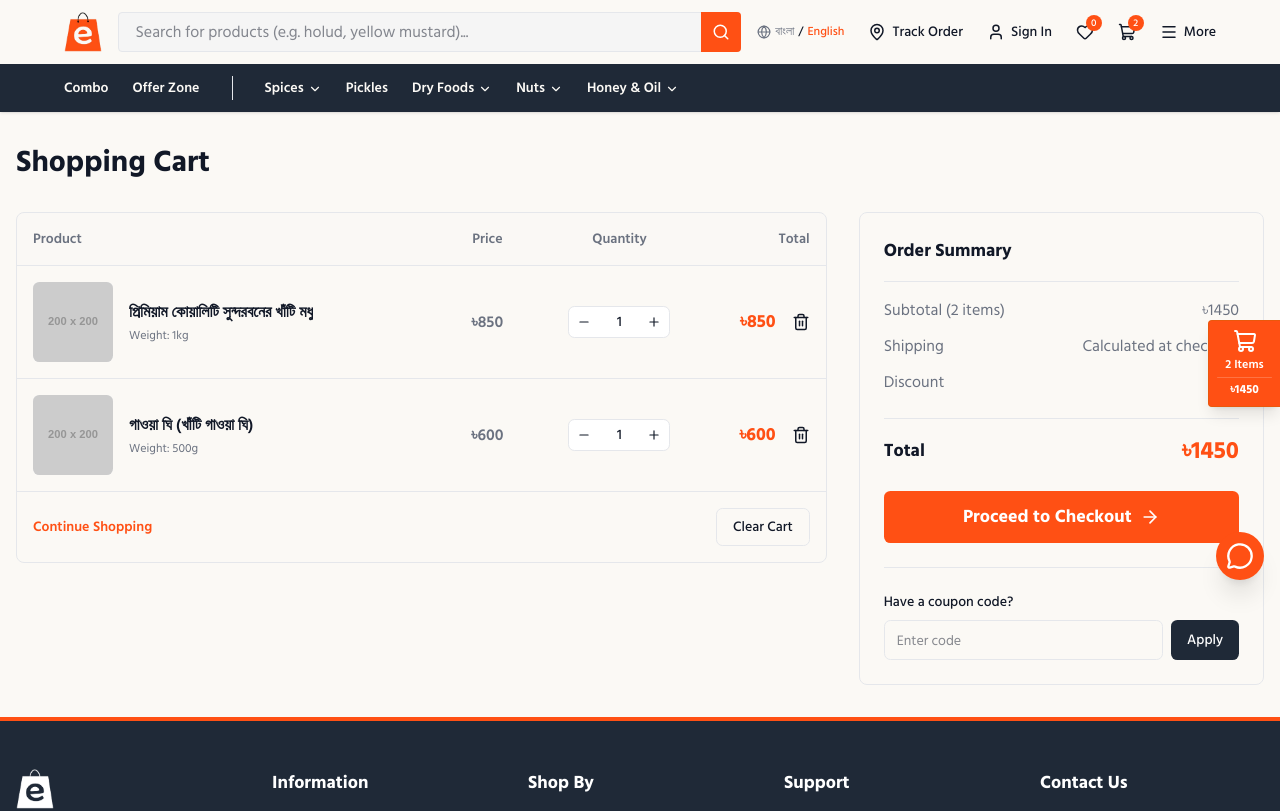
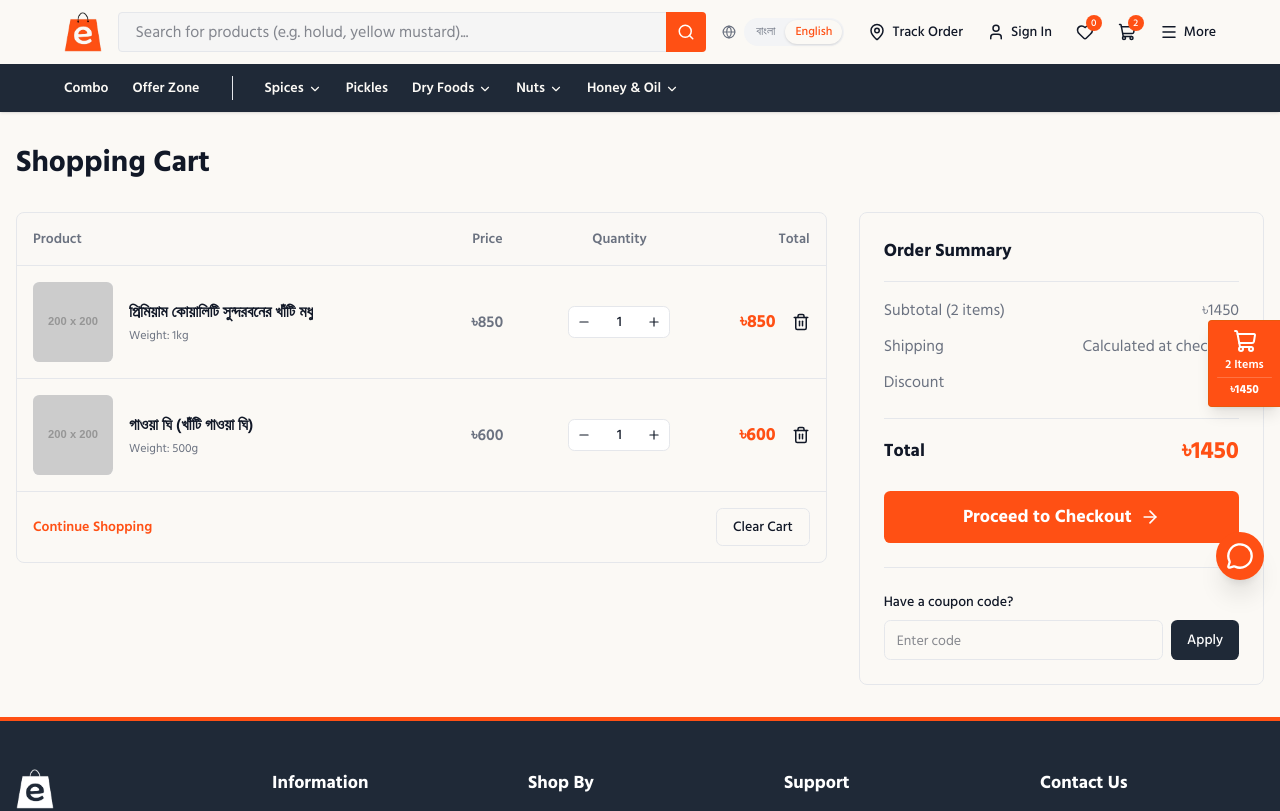
Before and after one commit to rajin572/e-commerce-website, a Next.js app: page /en/cart in a window 1280 px wide. Shown: the top 811 px of the page. Built offline with nearby package versions, Linux system fonts and the light colour scheme.

Commit message:
Update default locale to English and adjust LanguageSwitcher styles

```diff
--- a/src/components/i18n/LanguageSwitcher.tsx
+++ b/src/components/i18n/LanguageSwitcher.tsx
@@ -37,24 +37,24 @@ const LanguageSwitcher = ({ className = "" }: { className?: string }) => {
   };
 
   return (
-    <div className={`flex items-center gap-1 ${className}`}>
+    <div className={`flex items-center gap-2 ${className}`}>
       <Globe size={14} className="text-text-secondary" aria-hidden="true" />
-      {LOCALES.map((locale, index) => (
-        <React.Fragment key={locale}>
-          {index > 0 && <span className="text-text-muted text-xs">/</span>}
+      <div className="flex bg-muted rounded-full p-0.5">
+        {LOCALES.map((locale) => (
           <button
+            key={locale}
             onClick={() => switchTo(locale)}
             aria-current={locale === current ? "true" : undefined}
-            className={`text-xs font-medium transition-colors ${
+            className={`px-2.5 py-1 text-xs font-medium rounded-full transition-all duration-200 ${
               locale === current
-                ? "text-primary"
-                : "text-text-secondary hover:text-primary"
+                ? "bg-background text-primary shadow-sm"
+                : "text-text-secondary hover:text-foreground"
             }`}
           >
             {LOCALE_LABELS[locale]}
           </button>
-        </React.Fragment>
-      ))}
+        ))}
+      </div>
     </div>
   );
 };
--- a/src/i18n/config.ts
+++ b/src/i18n/config.ts
@@ -12,7 +12,7 @@ export const LOCALES = ["bn", "en"] as const;
 export type Locale = (typeof LOCALES)[number];
 
 /** Bengali-first: the storefront's primary market. */
-export const DEFAULT_LOCALE: Locale = "bn";
+export const DEFAULT_LOCALE: Locale = "en";
 
 /** Remembers the visitor's choice so `/` redirects them correctly next time. */
 export const LOCALE_COOKIE = "NEXT_LOCALE";
```
